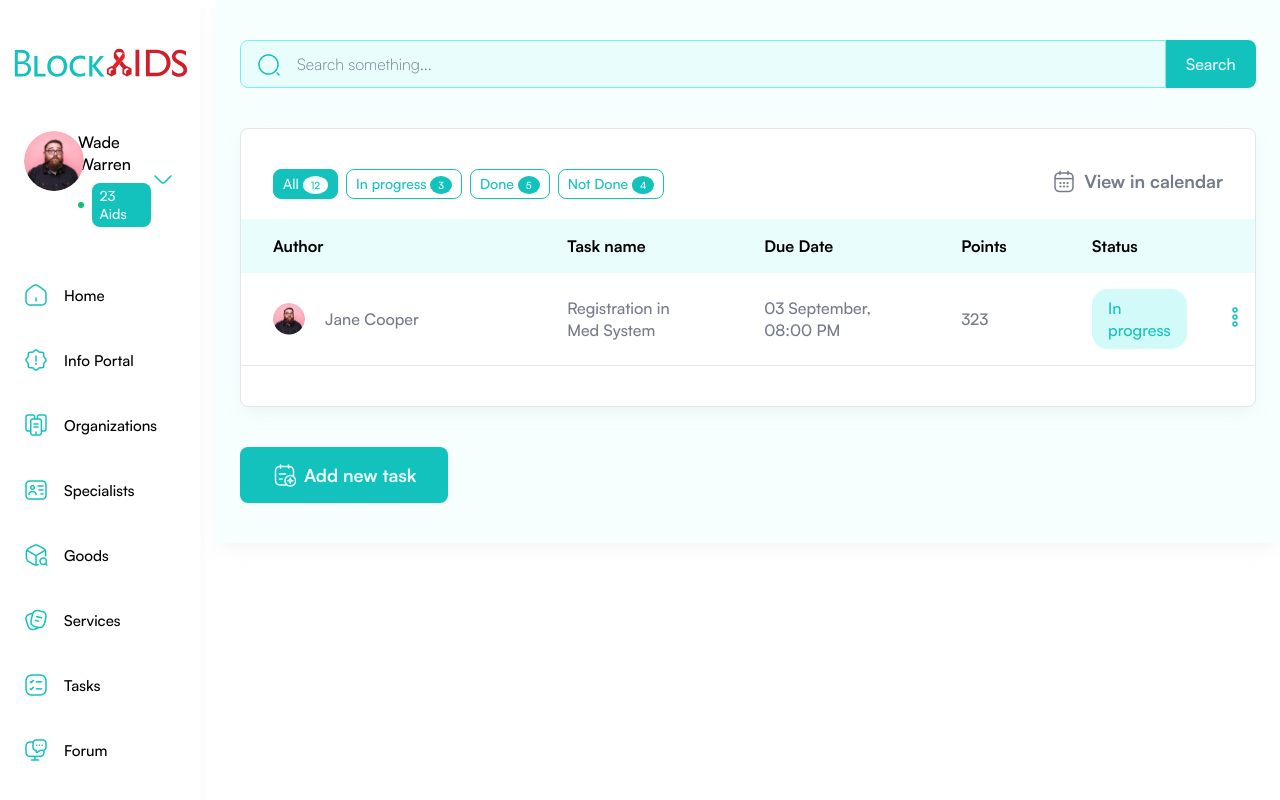
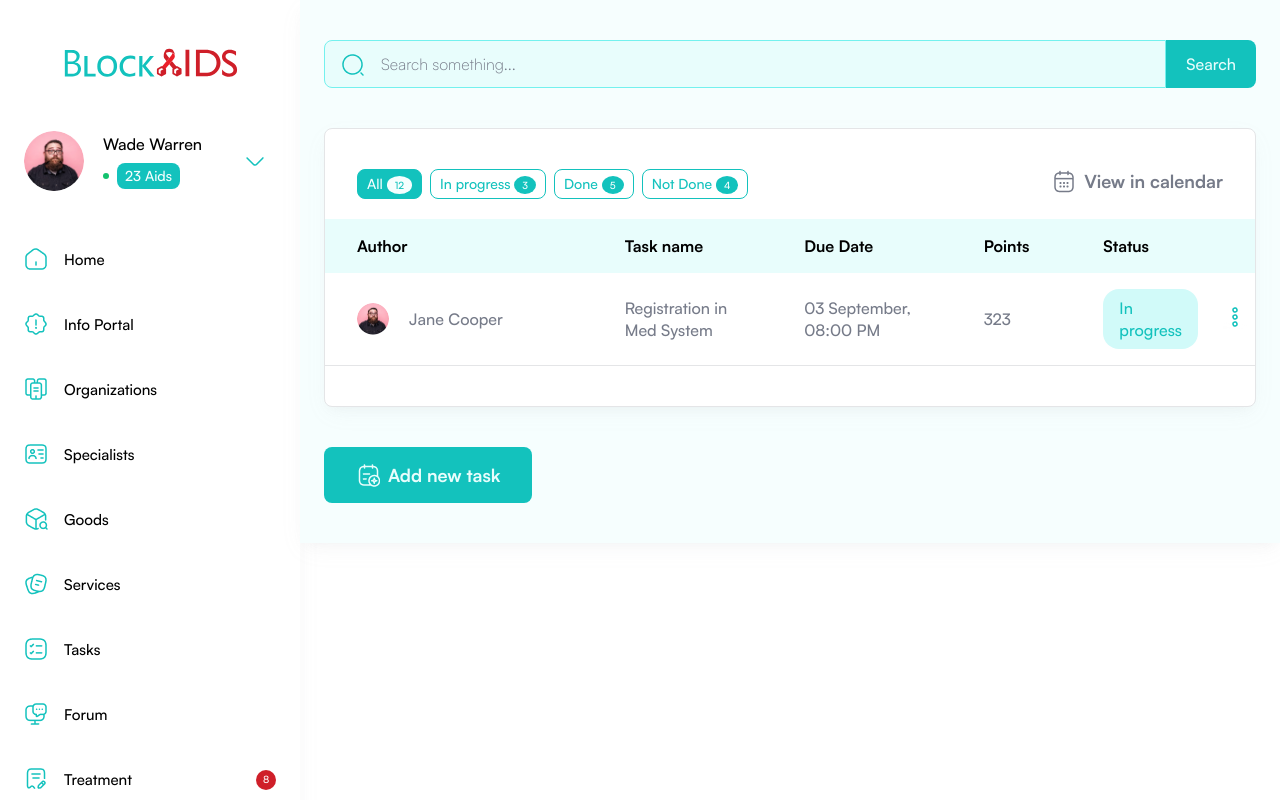
Before and after one commit to iovitatudor/blockAIDS-frontend, a React (Create React App) app: page / in a window 1280 px wide. Shown: the top 800 px of the page. Built offline with nearby package versions, Linux system fonts and the light colour scheme.

Commit message:
Change app grid

```diff
--- a/src/App.tsx
+++ b/src/App.tsx
@@ -18,11 +18,10 @@ const App: FC = () => {
     <React.Fragment>
       <BrowserRouter>
         <div className="wrapper">
-          <Grid container spacing={2}>
-            <Grid item xs={2}>
+          <aside className="sidebar-area">
             <Sidebar menus={menus}/>
-            </Grid>
-            <Grid item xs={10}>
+          </aside>
+          <main className="main-area">
             <Layout>
               <Routes>
                 <Route path="/" element={<Home/>}/>
@@ -33,8 +32,25 @@ const App: FC = () => {
                 <Route path="/profile" element={<Profile/>}/>
               </Routes>
             </Layout>
-            </Grid>
-          </Grid>
+          </main>
+
+          {/*<Grid container spacing={2}>*/}
+          {/*  <Grid item xs={2}>*/}
+          {/*    <Sidebar menus={menus}/>*/}
+          {/*  </Grid>*/}
+          {/*  <Grid item xs={10}>*/}
+          {/*    <Layout>*/}
+          {/*      <Routes>*/}
+          {/*        <Route path="/" element={<Home/>}/>*/}
+          {/*        <Route path="/tasks" element={<Tasks/>}/>*/}
+          {/*        <Route path="/tasks/view" element={<TaskView/>}/>*/}
+          {/*        <Route path="/tasks/create" element={<TaskCreate/>}/>*/}
+          {/*        <Route path="/tasks/update" element={<TaskUpdate/>}/>*/}
+          {/*        <Route path="/profile" element={<Profile/>}/>*/}
+          {/*      </Routes>*/}
+          {/*    </Layout>*/}
+          {/*  </Grid>*/}
+          {/*</Grid>*/}
         </div>
         <Footer menus={footerMenus}/>
       </BrowserRouter>
--- a/src/styles/index.scss
+++ b/src/styles/index.scss
@@ -22,6 +22,17 @@ body {
 .wrapper {
   max-width: 1920px;
   margin: 0 auto;
+  display: flex;
+
+  .sidebar-area {
+    width: 300px !important;
+    flex-shrink: 0;
+  }
+
+  .main-area {
+    flex-shrink: 1;
+    flex-grow: 1;
+  }
 
   .content-area {
     background-color: #F6FEFE;
```
Lines whose indentation alone changed are shown as unchanged.
